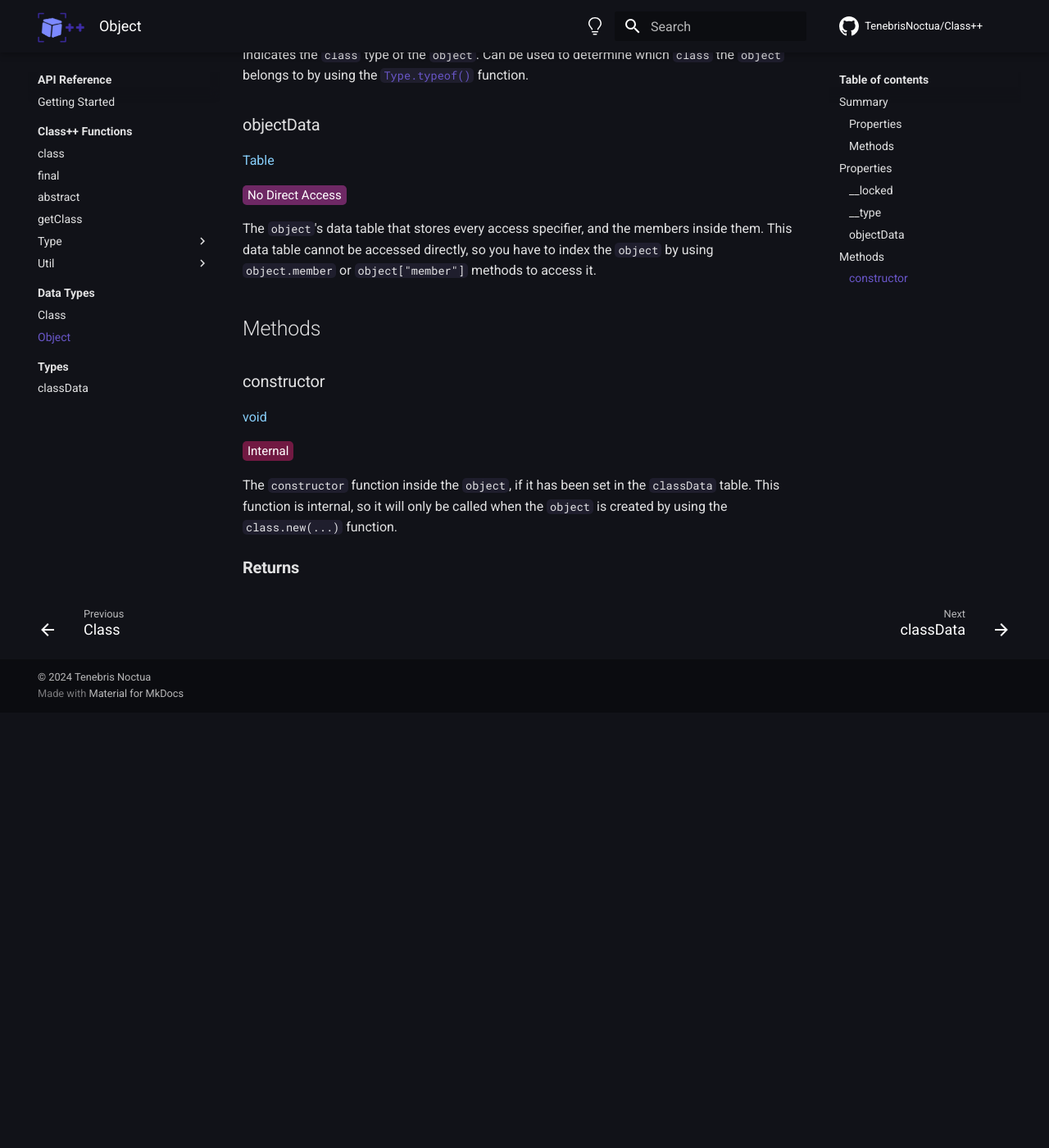
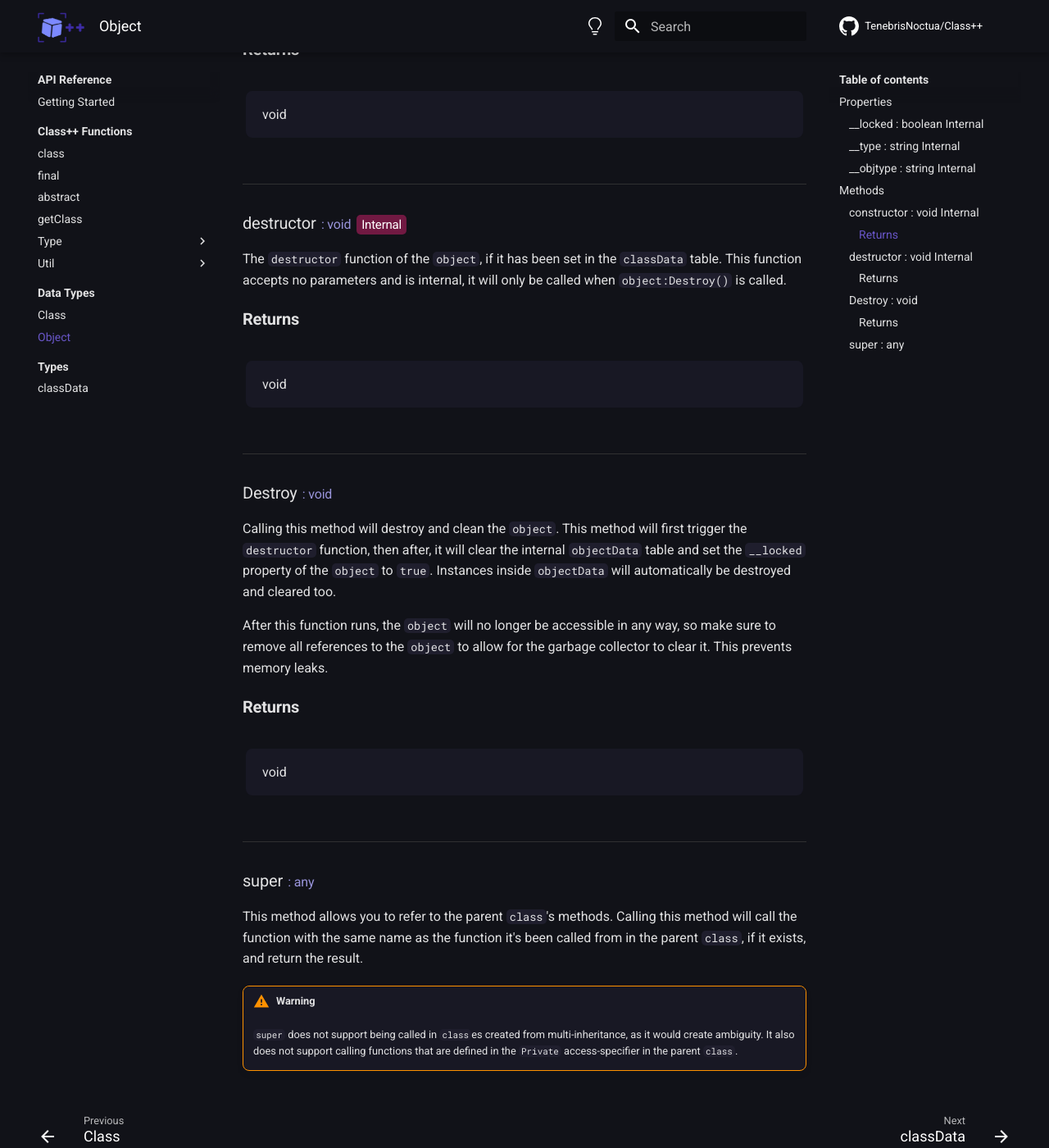
Before and after one commit to TenebrisNoctua/ClassPP, an MkDocs documentation site: the page built from docs/api-reference/dataTypes/object.md, in a window 1280 px wide and 1400 px high, scrolled down 1770 px. Shown: the whole window at 82% size. Built offline with MkDocs 1.6.1 and Material for MkDocs 9.7.7, drawn with Linux system fonts in a browser that asks for light colours; comment, search, counter and statistics services are not loaded; the version menu is left out; before the commit the page ends 2639 px from its top, so only the background shows below that; some of the changed text lies outside the part shown.

Commit message:
Update the Documentation (Part 6)

```diff
--- a/docs/api-reference/dataTypes/object.md
+++ b/docs/api-reference/dataTypes/object.md
@@ -6,132 +6,165 @@
 An `object` created from the [`class.new()`](class.md#new) function. Contains all of the members given from the `class` object.
 
 !!! warning
-    An `object`'s `metatable` cannot be deleted or changed. This is to prevent access to the `Internal` members, logic that keeps the `object` secure, and the logic on how it works. An `object` will always belong to the base type `userdata`.
-
-## Summary
-
-<!------------------------- PROPERTIES -------------------------!-->
-
-<h3 markdown="1" class="apiReferenceSummaryTitle"> Properties </h3>
-
-<div>&nbsp;<a href="#__locked">__locked</a> : <a href="https://create.roblox.com/docs/luau/booleans" style="color: lightskyblue;">boolean</a><div class="apiReferenceAccessBox" style="background-color: rgb(113, 25, 66)">Internal</div></div>
-
-&nbsp;Indicates if an `object` is locked.
+    `object`s act as a proxy, as they belong to the base type `userdata`. They allow access to members in the `objectData`, but they cannot be changed. This is to make access-specifiers work in the best way possible.
 
 ----------------------
 
-<div>&nbsp;<a href="#__type">__type</a> : <a href="https://create.roblox.com/docs/luau/strings" style="color: lightskyblue;">string</a><div class="apiReferenceAccessBox" style="background-color: rgb(113, 25, 66)">Internal</div></div>
+<!------------------------- SUMMARY -------------------------!-->
 
-&nbsp;Indicates the `class` type of the `object`.
-
------------------------
-
-<div>&nbsp;<a href="#objectdata">objectData</a> : <a href="https://create.roblox.com/docs/luau/tables" style="color: lightskyblue;">Table</a><div class="apiReferenceAccessBox" style="background-color: rgb(110, 40, 100)">No Direct Access</div></div>
-
-&nbsp;The `object`'s data table that you can access by indexing the `object` with the member's name. (`object.member` or `object["member"]`)
-
-<!------------------------- METHODS -------------------------!-->
-
-<h3 markdown="1" class="apiReferenceSummaryTitle"> Methods </h3>
-
-<div>&nbsp;<a href="#constructor">constructor</a> (...) : <a style="color: lightskyblue;">void</a><div class="apiReferenceAccessBox" style="background-color: rgb(113, 25, 66)">Internal</div></div>
-
-&nbsp;The constructor function of the `object`, if it exists. Cannot be directly called.
+<div class="api-summary-list">
+    <h3 class="api-summary-list-h3">Summary</h3>
+    <div class="api-summary-section">
+        <h3 class="api-summary-section-h3">Properties</h3>
+        <div class="api-summary-section-list">
+            <ul>
+                <li><a href="#__locked-internal">__locked</a>: Indicates if the <code>object</code> is locked.</li>
+                <li><a href="#__type-internal">__type</a>: Indicates the type of the <code>object</code>.</li>
+                <li><a href="#__objtype-internal">__objtype</a>: Indicates the <code>class</code> type of the <code>object</code>.</li>
+            </ul>
+        </div>
+    </div>
+    <div class="api-summary-section-bottom">
+        <h3 class="api-summary-section-h3">Methods</h3>
+        <div class="api-summary-section-list">
+            <ul>
+                <li><a href="#constructor-internal">constructor</a>: The constructor function of the <code>object</code>, if it exists. Cannot be directly called.</li>
+                <li><a href="#destructor-internal">destructor</a>: The destructor function of the <code>object</code>, if it exists. Cannot be directly called.</li>
+                <li><a href="#destroy">Destroy</a>: Calls the <code>destructor</code> function, destroys all the instances inside the <code>objectData</code> and clears it, and sets the <code>__locked</code> property to <code>true</code>.</li>
+                <li><a href="#super">super</a>: Calls the method with the same name of the function that it's been called from in the parent <code>class</code>, if it exists.</li>
+            </ul>
+        </div>
+    </div>
+</div>
 
 ----------------------
 
-<div>&nbsp;<a href="#destructor">destructor</a> () : <a style="color: lightskyblue;">void</a><div class="apiReferenceAccessBox" style="background-color: rgb(113, 25, 66)">Internal</div></div>
+<!------------------------- MAIN -------------------------!-->
 
-&nbsp;The destructor function of the `object`, if it exists. Cannot be directly called.
+## Properties
+
+<h3 markdown>
+	__locked
+	<span class="api-property-type">
+		: boolean
+	</span>
+    <div class="apiReferenceAccessBox" style="background-color: rgb(113, 25, 66); float: none">Internal</div>
+</h3>
+
+Indicates if an `object` has been locked. If set to true, the `object`'s metamethods will no longer work and all the members will become unaccessable.
 
 ----------------------
 
-&nbsp;[Destroy](#destroy) () : <a style="color: lightskyblue;">void</a>
+<h3 markdown>
+	__type
+	<span class="api-property-type">
+		: string
+	</span>
+    <div class="apiReferenceAccessBox" style="background-color: rgb(113, 25, 66); float: none">Internal</div>
+</h3>
 
-&nbsp;Calls the `object`'s `destructor` function, destroys all the instances inside the `objectData` and clears it, and sets the `__locked` property to `true`.
+Indicates the type of the `object`. For `object`s created from `class.new()`, it will always be "Object".
 
-## Properties
+----------------------
 
-### __locked
-<a href="https://create.roblox.com/docs/luau/booleans" style="color: lightskyblue;">boolean</a>
-<div class="apiReferenceAccessBox" style="background-color: rgb(113, 25, 66); float: none">Internal</div>
-
-Indicates if an `object` has been locked. If set to true, the `object`'s metamethods will no longer work and all the members will become unaccessable.
-
-
-### __type
-<a href="https://create.roblox.com/docs/luau/strings" style="color: lightskyblue;">string</a>
-<div class="apiReferenceAccessBox" style="background-color: rgb(113, 25, 66); float: none">Internal</div>
+<h3 markdown>
+	__objtype
+	<span class="api-property-type">
+		: string
+	</span>
+    <div class="apiReferenceAccessBox" style="background-color: rgb(113, 25, 66); float: none">Internal</div>
+</h3>
 
 Indicates the `class` type of the `object`. Can be used to determine which `class` the `object` belongs to by using the [`Type.typeof()`](../classFunctions/type/typeof.md) function.
 
-
-### objectData
-<a href="https://create.roblox.com/docs/luau/tables" style="color: lightskyblue;">Table</a>
-<div class="apiReferenceAccessBox" style="background-color: rgb(110, 40, 100); float: none">No Direct Access</div>
-
-The `object`'s data table that stores every access specifier, and the members inside them. This data table cannot be accessed directly, so you have to index the `object` by using `object.member` or `object["member"]` methods to access it.
+----------------------
 
 ## Methods
 
-### constructor
-<a style="color: lightskyblue;">void</a>
-<div class="apiReferenceAccessBox" style="background-color: rgb(113, 25, 66); float: none">Internal</div>
+<h3 markdown>
+	constructor
+	<span class="api-property-type">
+		: void
+	</span>
+    <div class="apiReferenceAccessBox" style="background-color: rgb(113, 25, 66); float: none">Internal</div>
+</h3>
 
-The `constructor` function inside the `object`, if it has been set in the `classData` table. This function is internal, so it will only be called when the `object` is created by using the `class.new(...)` function.
+The `constructor` function of the `object`, if it has been set in the `classData` table. This function is internal, and it will only be called when the `object` is created by using the `class.new()` function.
 
-<h4 style="font-size: 20px; margin-bottom: -20px"> Returns </h4>
-<div markdown="1">
-<div class="md-typeset__scrollwrap"><div class="md-typeset__table">
-<table>
-<tbody>
-<tr>
-<td class="apiReferenceMethodBox">void</td>
-</tr>
-<tr>
-</tbody>
-</table>
-</div>
-</div>
+#### Returns
+<span markdown>
+    <div class="md-typeset__table">
+        <table>
+            <tbody>
+                <tr>
+                    <td class="api-return-box">void</td>
+                </tr>
+            </tbody>
+        </table>
+    </div>
+</span>
 
-### destructor
-<a style="color: lightskyblue;">void</a>
-<div class="apiReferenceAccessBox" style="background-color: rgb(113, 25, 66); float: none">Internal</div>
+----------------------
 
-The `destructor` function inside the `object`, if it has been set in the `classData` table. This function accepts no parameters and is internal, so it can only be called when `object:Destroy()` is called, and can only be called once.
+<h3 markdown>
+	destructor
+	<span class="api-property-type">
+		: void
+	</span>
+    <div class="apiReferenceAccessBox" style="background-color: rgb(113, 25, 66); float: none">Internal</div>
+</h3>
 
-<h4 style="font-size: 20px; margin-bottom: -20px"> Returns </h4>
-<div markdown="1">
-<div class="md-typeset__scrollwrap"><div class="md-typeset__table">
-<table>
-<tbody>
-<tr>
-<td class="apiReferenceMethodBox">void</td>
-</tr>
-<tr>
-</tbody>
-</table>
-</div>
-</div>
+The `destructor` function of the `object`, if it has been set in the `classData` table. This function accepts no parameters and is internal, it will only be called when `object:Destroy()` is called.
 
-### Destroy
-<a style="color: lightskyblue;">void</a>
+#### Returns
+<span markdown>
+    <div class="md-typeset__table">
+        <table>
+            <tbody>
+                <tr>
+                    <td class="api-return-box">void</td>
+                </tr>
+            </tbody>
+        </table>
+    </div>
+</span>
 
-This method first calls the `object`'s `destructor` function, then after the `destructor` runs, it goes through the `objectData` table, if a key or value is found to be an `Instance`, it calls `:Destroy()` on that `Instance`, and sets it to `nil`. If not, then it simply sets the key and value to `nil`, and when the `objectData` table is finally empty, it sets the `__locked` property to `true`, preventing further access to any member, function or operator function.
+----------------------
+
+<h3 markdown>
+	Destroy
+	<span class="api-property-type">
+		: void
+	</span>
+</h3>
+
+Calling this method will destroy and clean the `object`. This method will first trigger the `destructor` function, then after, it will clear the internal `objectData` table and set the `__locked` property of the `object` to `true`. Instances inside `objectData` will automatically be destroyed and cleared too.
+
+After this function runs, the `object` will no longer be accessible in any way, so make sure to remove all references to the `object` to allow for the garbage collector to clear it. This prevents memory leaks.
+
+#### Returns
+<span markdown>
+    <div class="md-typeset__table">
+        <table>
+            <tbody>
+                <tr>
+                    <td class="api-return-box">void</td>
+                </tr>
+            </tbody>
+        </table>
+    </div>
+</span>
+
+----------------------
+
+<h3 markdown>
+	super
+	<span class="api-property-type">
+		: any
+	</span>
+</h3>
+
+This method allows you to refer to the parent `class`'s methods. Calling this method will call the function with the same name as the function it's been called from in the parent `class`, if it exists, and return the result.
 
 !!! warning
-    At this stage, your `object` should be treated as empty and completely gone. Make sure to remove all references to the `object`, so the garbage collector can pick it up.
-
-<h4 style="font-size: 20px; margin-bottom: -20px"> Returns </h4>
-<div markdown="1">
-<div class="md-typeset__scrollwrap"><div class="md-typeset__table">
-<table>
-<tbody>
-<tr>
-<td class="apiReferenceMethodBox">void</td>
-</tr>
-<tr>
-</tbody>
-</table>
-</div>
-</div>
+    `super` does not support being called in `class`es created from multi-inheritance, as it would create ambiguity. It also does not support calling functions that are defined in the `Private` access-specifier in the parent `class`.
```
Also changed, not shown: docs/api-reference/dataTypes/class.md (line endings or trailing spaces).
